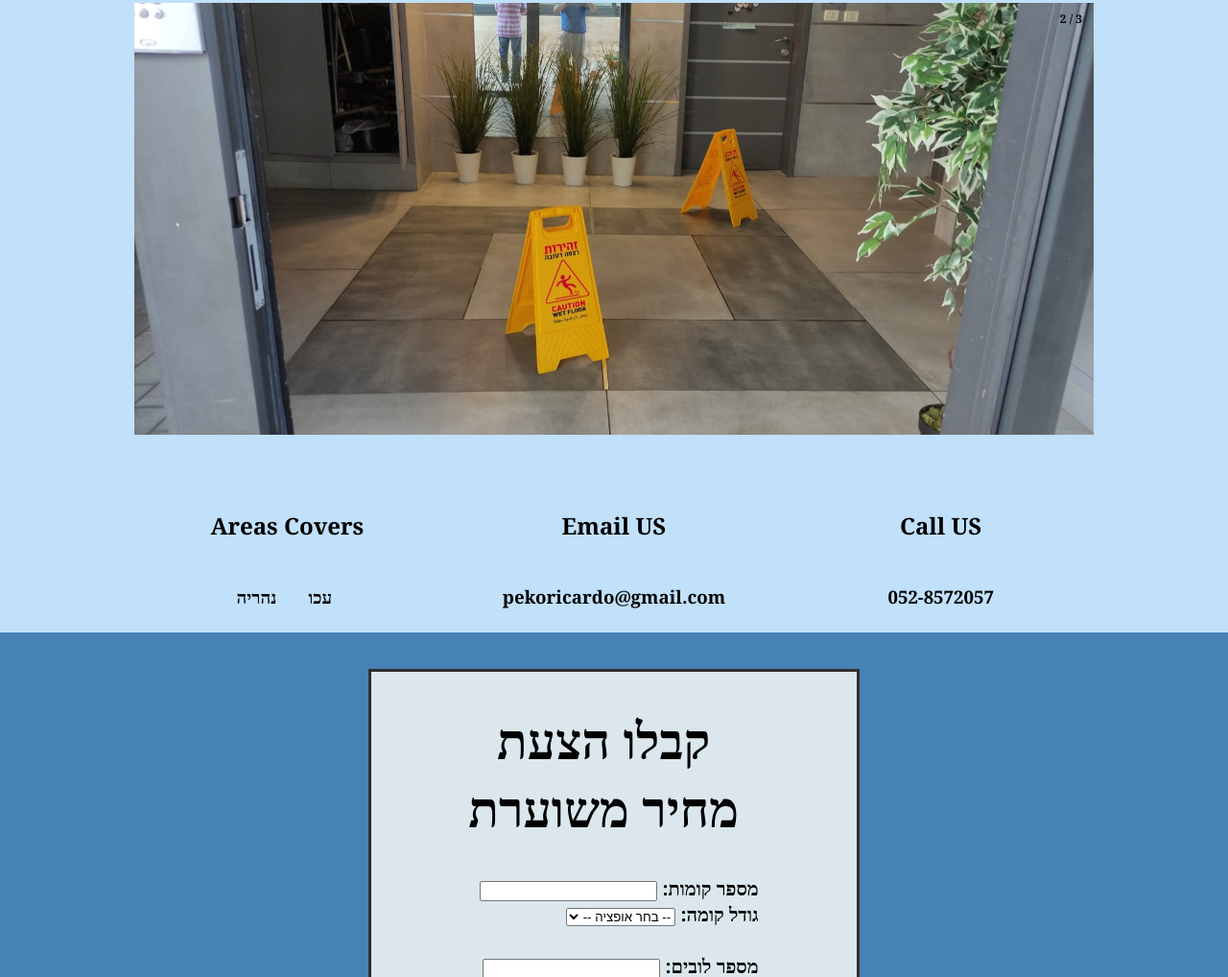
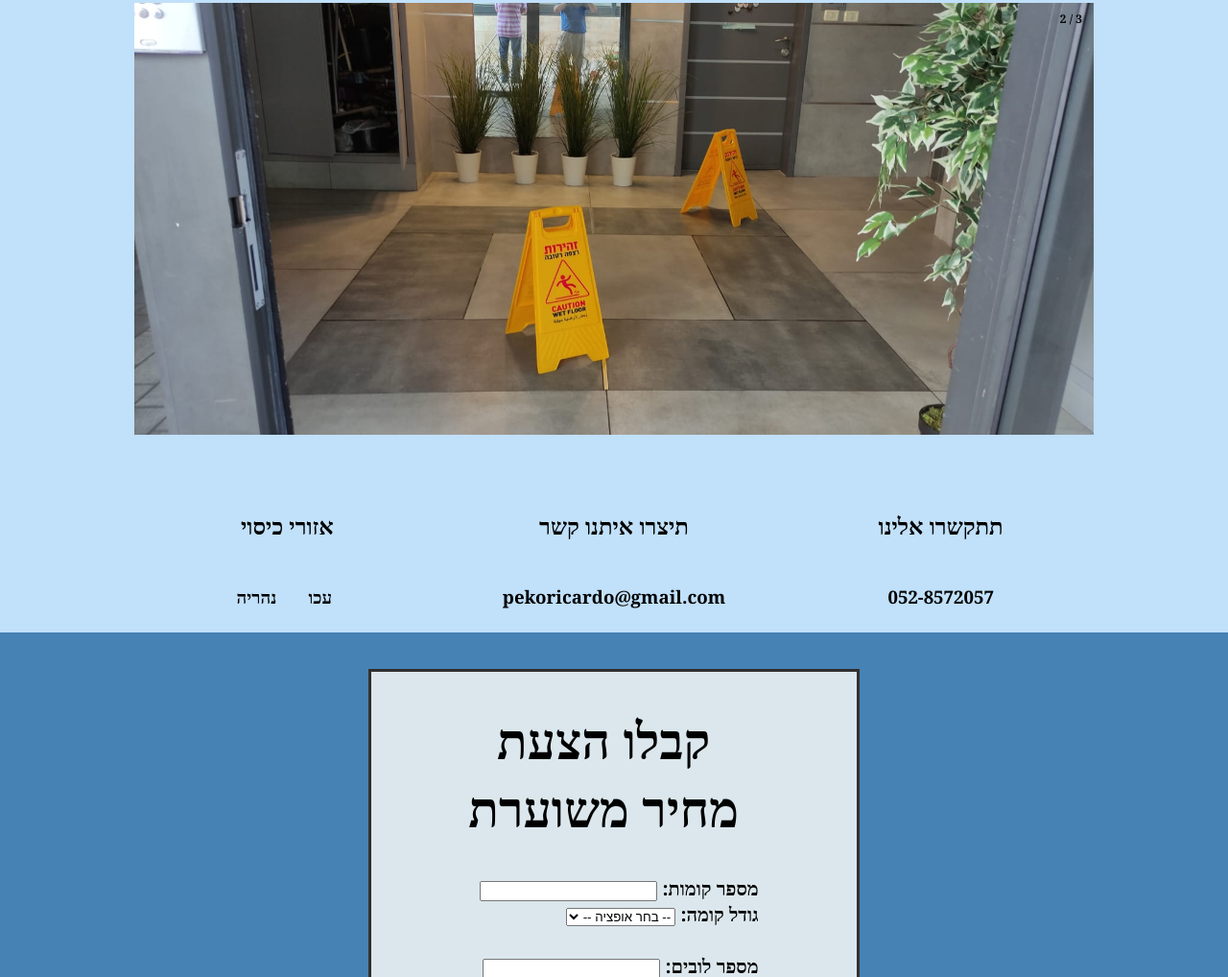
Before and after one commit to Architecture-for-software-engineering/RicardoCleaning, a plain HTML site: page index.html in a window 1280 px wide. Shown: the part 1594-2612 px from the top of the page at 96% size. Drawn offline with Linux system fonts and the light colour scheme; a script that the page names is missing.

Commit message:
update text
Co-Authored-By: NathTro <159115237+NathTro@users.noreply.github.com>
Co-Authored-By: Uriel Julian <160397372+juligantos@users.noreply.github.com>

```diff
--- a/index.html
+++ b/index.html
@@ -38,7 +38,7 @@
             <!-- home -->
             <div id="homeText">
                 תתקשרו עכשיו</br>
-                ANY JOB, WE WILL CLEAN</br>
+                כל עבודה ברת ביצוע</br>
                 052-8572057
             </div>
             <div id="homeButtonDiv">
@@ -155,9 +155,9 @@
         <div id="formDiv">
                 <table>
                     <tr>
-                        <td> <h2>Call US</h2></td>
-                        <td> <h2>Email US</h2></td>
-                        <td><h2>Areas Covers</h2></td>
+                        <td> <h2>תתקשרו אלינו</h2></td>
+                        <td> <h2>תיצרו איתנו קשר</h2></td>
+                        <td><h2>אזורי כיסוי</h2></td>
                     </tr>
                     <tr>
                         <td><h3>052-8572057</h3></td>
```
